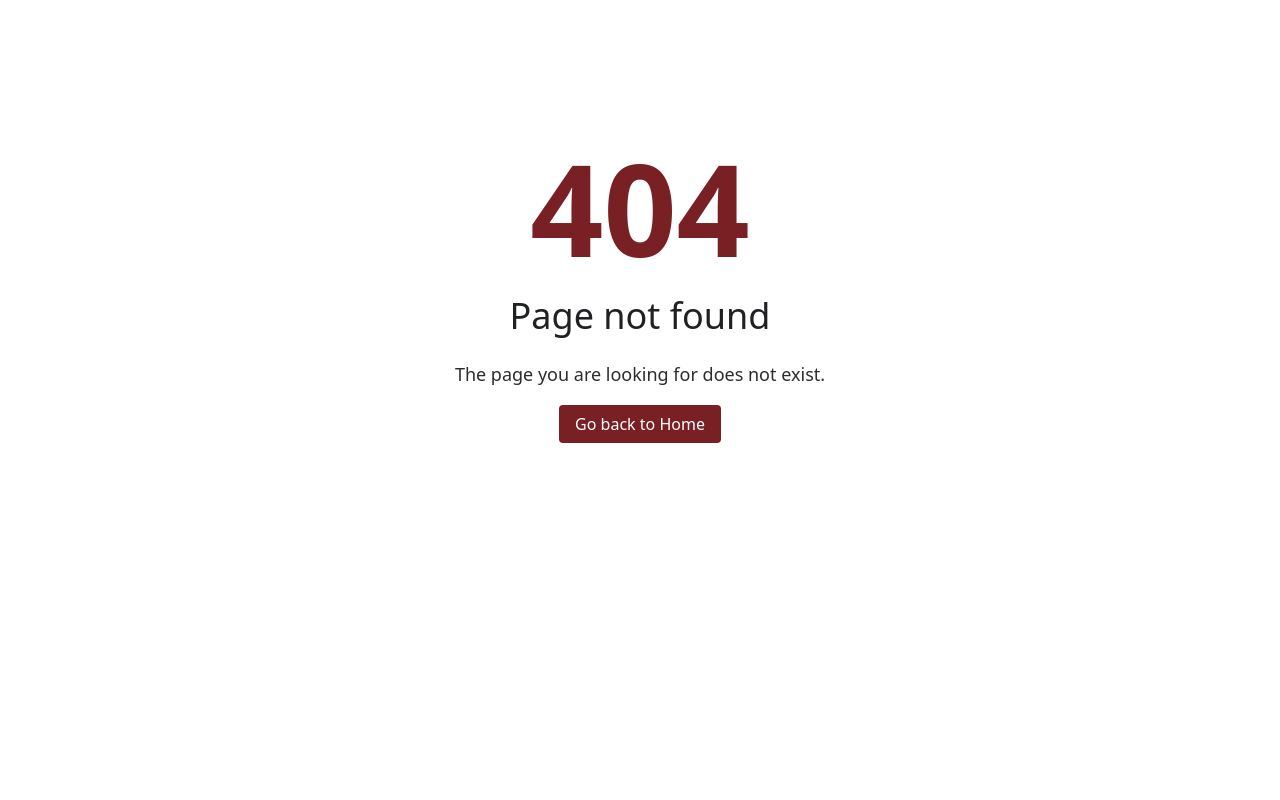
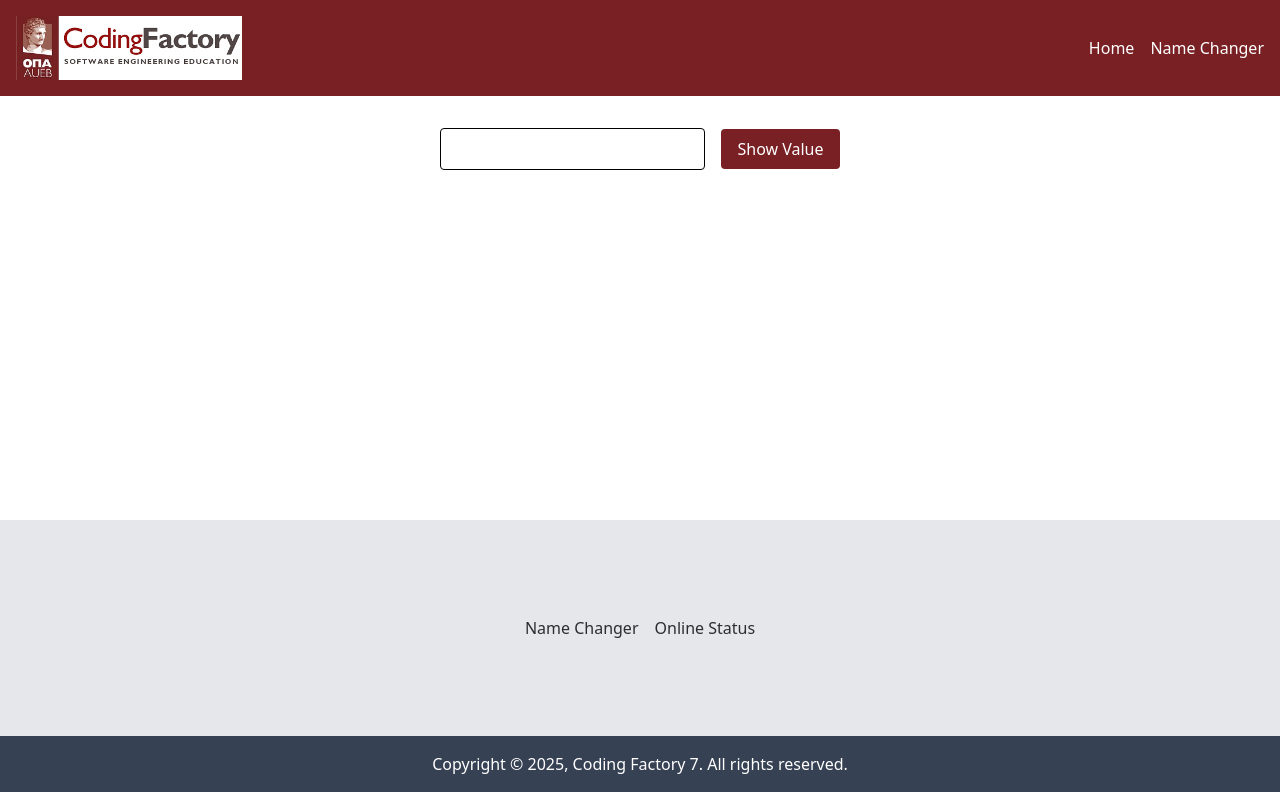
Before and after one commit to panos944/cf7-components-intro, a React (Vite) app: page /examples/uncontrolled-input in a window 1280 px wide. Before the commit this address had no page. Built offline with nearby package versions, Linux system fonts and the light colour scheme.

Commit message:
feat: add ControlledInput and UncontrolledInput components

```diff
--- a/src/App.tsx
+++ b/src/App.tsx
@@ -28,6 +28,8 @@ import RouterExamplesLayout from "./components/RouterExamplesLayout";
 import AutoRedirectPage from "./pages/AutoRedirectPage.tsx";
 import NotFoundPage from "./pages/NotFoundPage.tsx";
 import FocusInput from "./components/FocusInput.tsx";
+import UncontrolledInput from "./components/UncontrolledInput.tsx";
+import ControlledInput from "./components/ControlledInput.tsx";
 
 function App() {
 
@@ -68,8 +70,7 @@ function App() {
           <Routes>
             <Route element={<RouterLayout />}>
               {/*<Route path="/" element={<HomePage />}/>*/}
-              {/*<Route index element={<HomePage />}/>*/}
-              <Route index element={<FocusInput />}/>
+              <Route index element={<HomePage />}/>
               <Route path="users/:userId" element={<UserPage />}/>
               <Route path="users" element={<UserPage />}/>
             </Route>
@@ -80,6 +81,9 @@ function App() {
               <Route path="name-changer" element={<NameChangerPage/>}/>
               <Route path="online-status" element={<OnlineStatusPage/>}/>
               <Route path="auto-redirect" element={<AutoRedirectPage/>}/>
+              <Route path="controlled-input" element={<ControlledInput />}/>
+              <Route path="uncontrolled-input" element={<UncontrolledInput />}/>
+              <Route path="focus-input" element={<FocusInput />}/>
             </Route>
 
             <Route path="users/:userId" element={<UserPage />}/>
--- /dev/null
+++ b/src/components/ControlledInput.tsx
@@ -0,0 +1,23 @@
+import {useState} from "react";
+
+const ControlledInput = () => {
+  const [name, setName] = useState("");
+
+  const handleChange = (e: React.ChangeEvent<HTMLInputElement>)=> {
+    setName(e.target.value);
+  }
+  return(
+    <>
+      <div className="text-center">
+        <input
+          value={name}
+          onChange={handleChange}
+          type="text"
+          className="border rounded px-4 py-2"
+        />
+      </div>
+    </>
+  )
+};
+
+export default ControlledInput;
--- /dev/null
+++ b/src/components/UncontrolledInput.tsx
@@ -0,0 +1,33 @@
+import {useRef} from "react";
+
+const UncontrolledInput = () => {
+  // const [name, setName] = useState("");
+  const inputRef = useRef<HTMLInputElement>(null);
+
+  // const handleChange = (e: React.ChangeEvent<HTMLInputElement>)=> {
+    // setName(e.target.value);
+  // }
+
+  const handleClick = () => {
+    alert(` Value: ${inputRef.current?.value}`);
+  };
+
+  return(
+    <>
+      <div className="text-center mt-8 space-x-4">
+        <input
+          ref={inputRef}
+          type="text"
+          className="border rounded px-4 py-2"
+        />
+        <button
+          onClick={handleClick}
+          className="bg-cf-dark-red text-white px-4 py-2 rounded">
+          Show Value
+        </button>
+      </div>
+    </>
+  )
+};
+
+export default UncontrolledInput;
```
